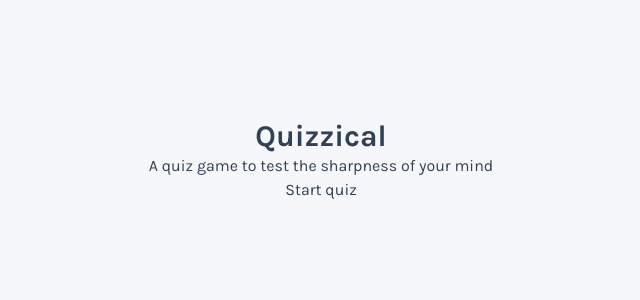
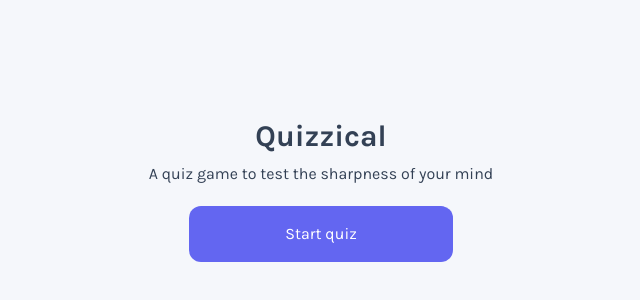
Before and after one commit to RieBi/react-quizzical, a React (Vite) app: page / in a window 1280 px wide. Shown: the part 162-462 px from the top of the page, without its empty margins (319-959 px from the left). Built offline with nearby package versions, Linux system fonts and the light colour scheme.

Commit message:
Setup welcome screen

```diff
--- a/src/components/Welcome.jsx
+++ b/src/components/Welcome.jsx
@@ -1,12 +1,12 @@
 export default function Welcome() {
     return (
         <div className="
-        flex flex-col justify-center align-middle text-center mt-[30vh]
+        flex flex-col justify-center items-center text-center mt-[30vh]
         text-slate-700
         ">
-            <h1 className="font-bold text-3xl">Quizzical</h1>
+            <h1 className="font-bold text-3xl mb-2">Quizzical</h1>
             <p>A quiz game to test the sharpness of your mind</p>
-            <button>
+            <button className="bg-indigo-500 text-white mt-5 px-24 py-4 rounded-xl">
                 <h2>Start quiz</h2>
             </button>
         </div>
```
